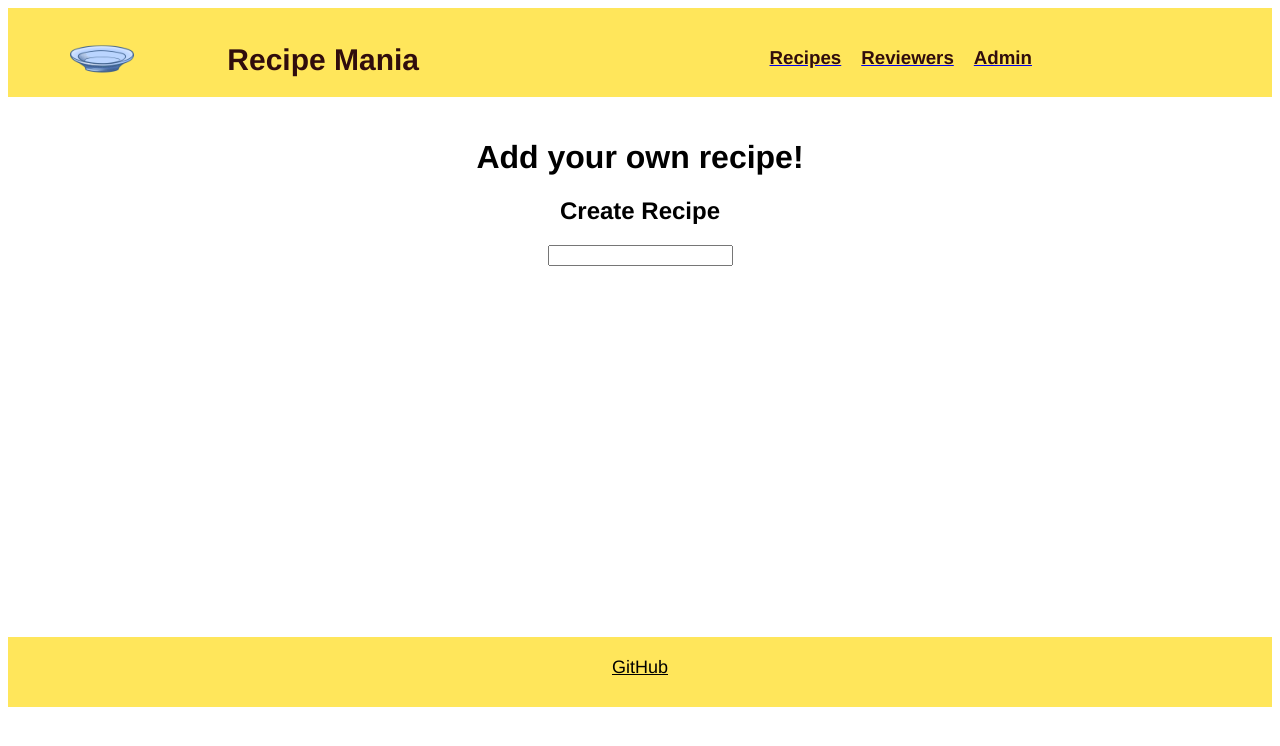
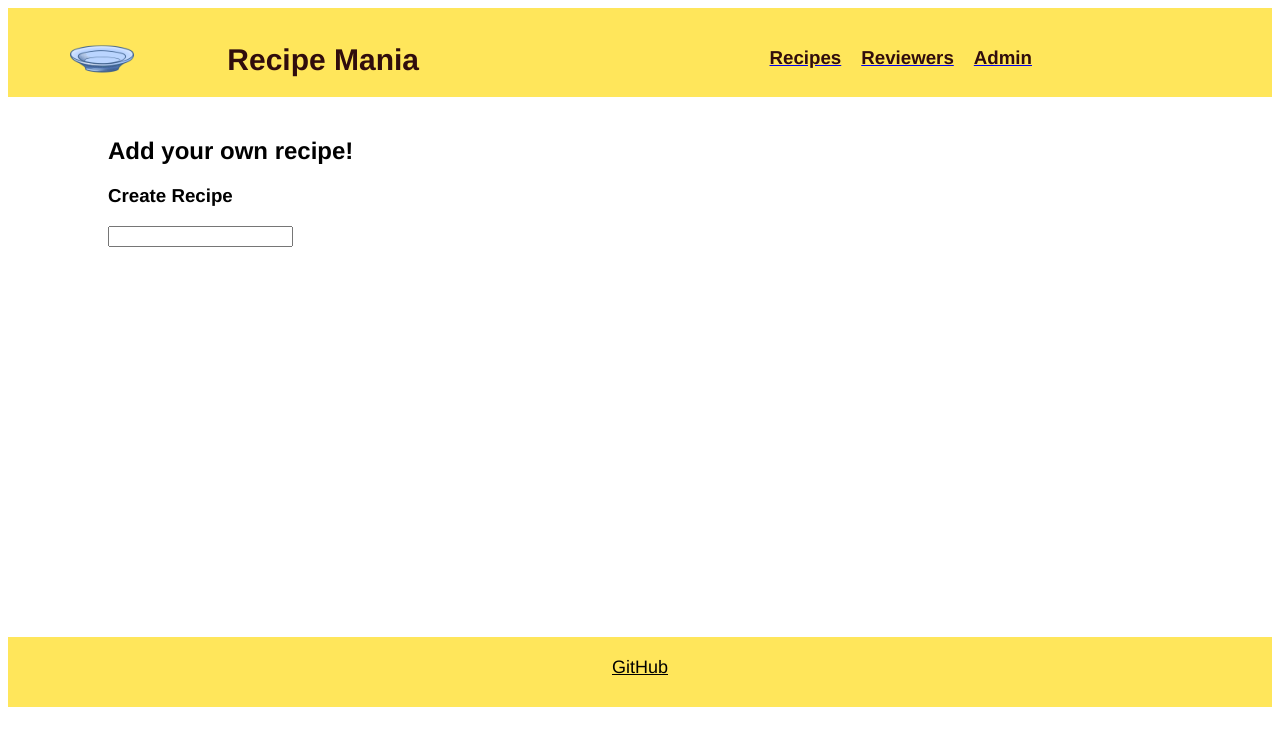
Before and after one commit to mpressler3/RecipeMania, a Vue app in the folder front-end/: page /admin in a window 1280 px wide. Shown: the top 746 px of the page. Built offline with nearby package versions, Linux system fonts and the light colour scheme; the HTML template or start-up script is replaced by a standard one.

Commit message:
added some lines

```diff
--- a/front-end/src/views/Admin.vue
+++ b/front-end/src/views/Admin.vue
@@ -1,18 +1,34 @@
 <template>
-    <div class="add-recipe">
-        <h1>Add your own recipe!</h1>
+    <div class="admin">
+        <div class="add-food">
+            <h2>Add your own recipe!</h2>
 
-        <div class="heading">
-            <h2>Create Recipe</h2>
-        </div>
-        <div class="create">
-            <div class="form">
-                <input/>
+            <div class="heading">
+                <h3>Create Recipe</h3>
+            </div>
+            <div class="create">
+                <div class="form">
+                    <input/>
+                </div>
             </div>
         </div>
+
+
+        <!--Edit pets below this line-->
     </div>
+
+
 </template>
 
+<style scoped>
+.admin {
+    text-align: left;
+    align-items: left;
+    justify-content: left;
+    display: flex;
+}
+
+</style>
 
 <script>
 import axios from 'axios';
@@ -40,7 +56,8 @@ export default {
             }catch(error) {
                 console.log(error);
             }
-        }
+        },
+        //pets below
     },
 }
 
```
